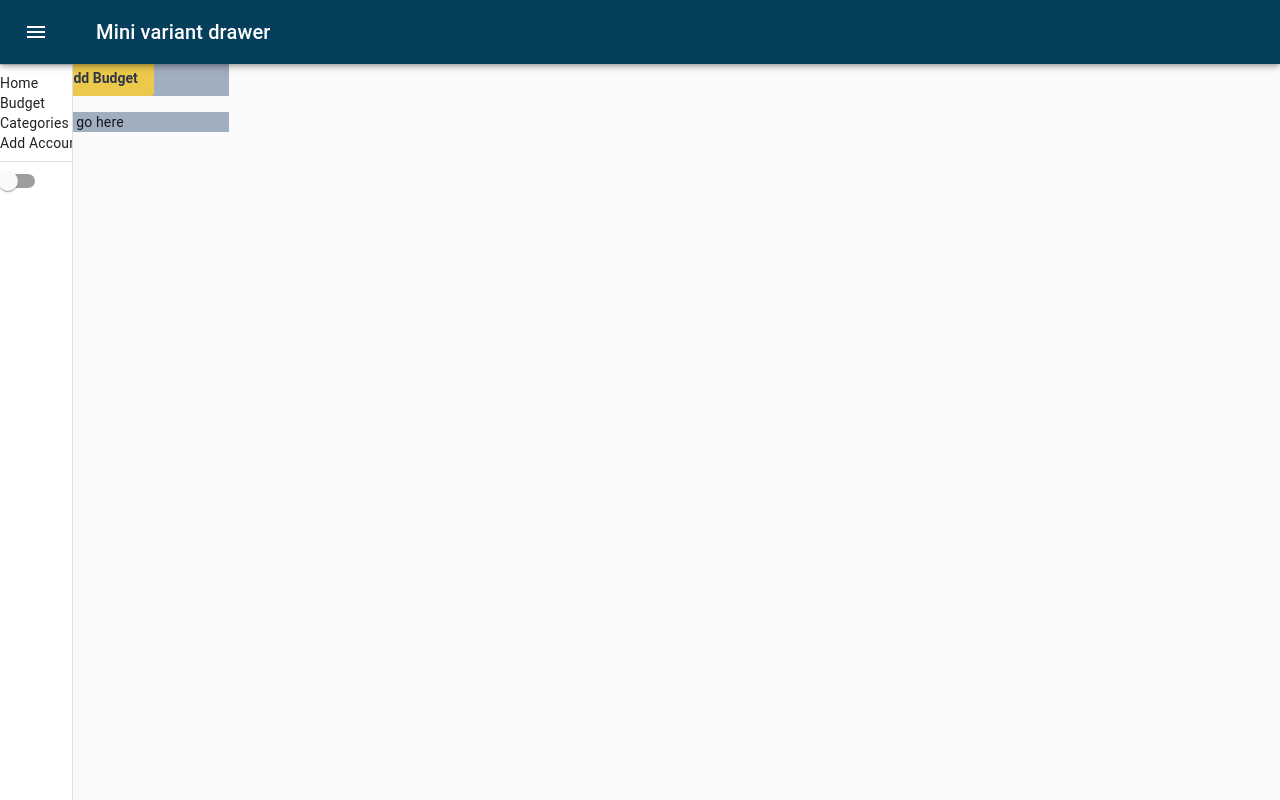
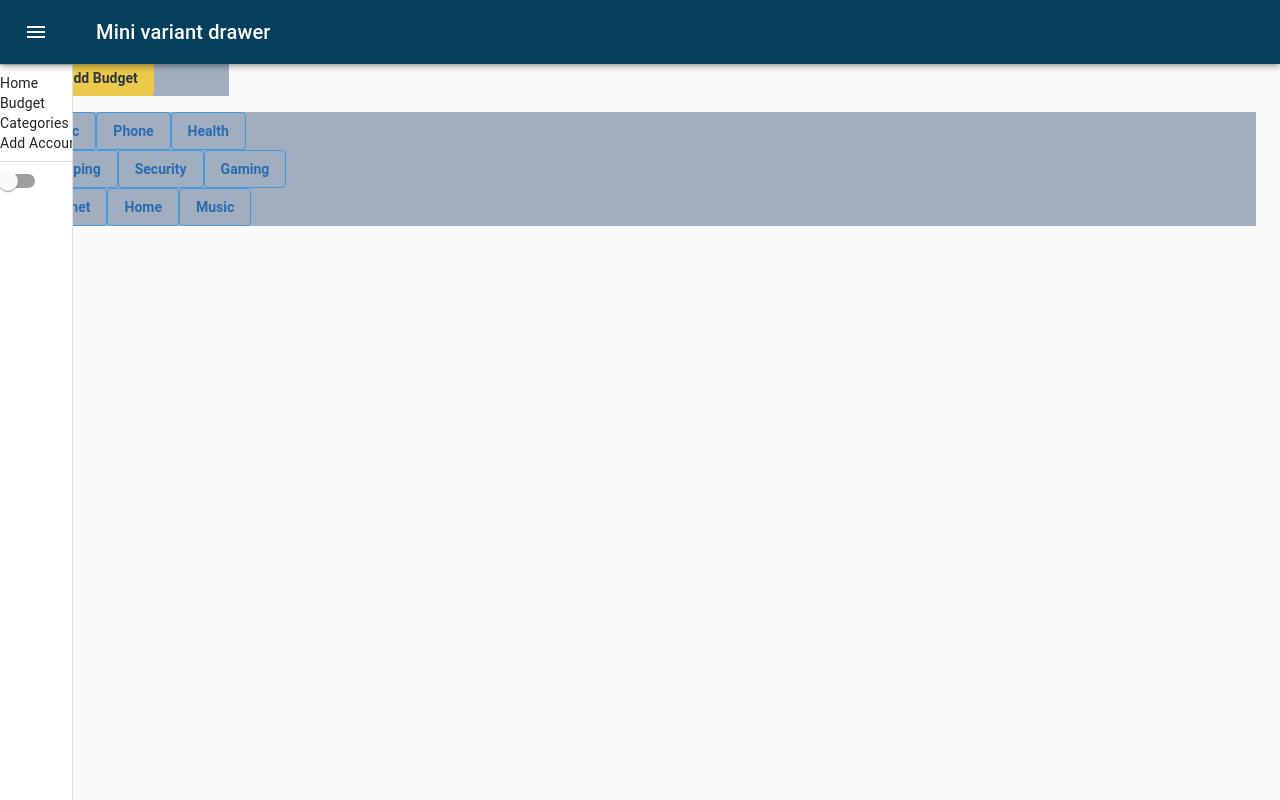
Before and after one commit to 756D6D61/New-Savings-Dashboard, a React (Create React App) app: page /budget in a window 1280 px wide. Built offline with nearby package versions, Linux system fonts and the light colour scheme.

Commit message:
Budget icon buttons template

```diff
--- a/src/components/BudgetIcons.js
+++ b/src/components/BudgetIcons.js
@@ -0,0 +1,43 @@
+import React from 'react'
+
+const BudgetIcons = () => {
+	return (
+		<div>
+			<div>
+				<button class="bg-transparent hover:bg-blue-500 text-blue-700 font-semibold hover:text-white py-2 px-4 border border-blue-500 hover:border-transparent rounded">
+					Music
+				</button>
+				<button class="bg-transparent hover:bg-blue-500 text-blue-700 font-semibold hover:text-white py-2 px-4 border border-blue-500 hover:border-transparent rounded">
+					Phone
+				</button>
+				<button class="bg-transparent hover:bg-blue-500 text-blue-700 font-semibold hover:text-white py-2 px-4 border border-blue-500 hover:border-transparent rounded">
+					Health
+				</button>
+			</div>
+			<div>
+				<button class="bg-transparent hover:bg-blue-500 text-blue-700 font-semibold hover:text-white py-2 px-4 border border-blue-500 hover:border-transparent rounded">
+					Shopping
+				</button>
+				<button class="bg-transparent hover:bg-blue-500 text-blue-700 font-semibold hover:text-white py-2 px-4 border border-blue-500 hover:border-transparent rounded">
+					Security
+				</button>
+				<button class="bg-transparent hover:bg-blue-500 text-blue-700 font-semibold hover:text-white py-2 px-4 border border-blue-500 hover:border-transparent rounded">
+					Gaming
+				</button>
+			</div>
+			<div>
+				<button class="bg-transparent hover:bg-blue-500 text-blue-700 font-semibold hover:text-white py-2 px-4 border border-blue-500 hover:border-transparent rounded">
+					Internet
+				</button>
+				<button class="bg-transparent hover:bg-blue-500 text-blue-700 font-semibold hover:text-white py-2 px-4 border border-blue-500 hover:border-transparent rounded">
+					Home
+				</button>
+				<button class="bg-transparent hover:bg-blue-500 text-blue-700 font-semibold hover:text-white py-2 px-4 border border-blue-500 hover:border-transparent rounded">
+					Music
+				</button>
+			</div>
+		</div>
+	)
+}
+
+export default BudgetIcons
--- a/src/pages/Budget/index.js
+++ b/src/pages/Budget/index.js
@@ -1,6 +1,7 @@
 import React from 'react'
 import Page from '../../layout/Page'
 import AddButton from '../../components/AddButton'
+import Icons from '../../components/BudgetIcons'
 
 const Budget = () => {
 	return (
@@ -11,8 +12,8 @@ const Budget = () => {
 				</div>
 			</div>
 			<div class="flex flex-wrap">
-				<div class="w-full sm:w-1/2 md:w-1/3 lg:w-1/4 xl:w-1/6 mb-4 bg-gray-500">
-					buttons go here
+				<div class="w-full mb-4 bg-gray-500">
+					<Icons />
 				</div>
 			</div>
 		</Page>
```
Also changed, not shown: src/components/CategoryIcons.js (+7 -0 lines).
